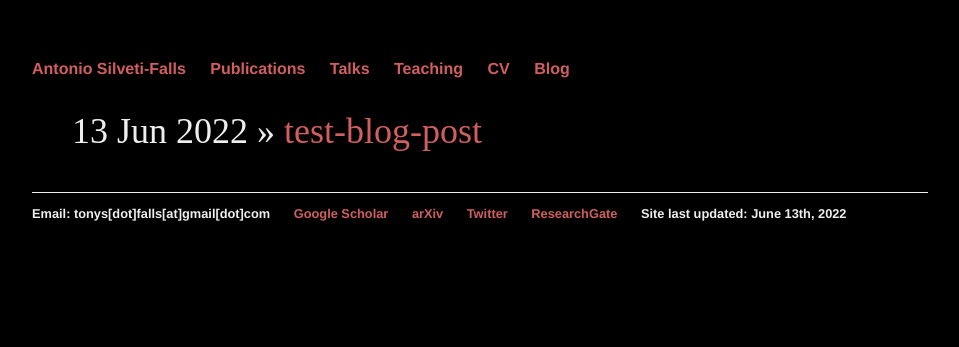
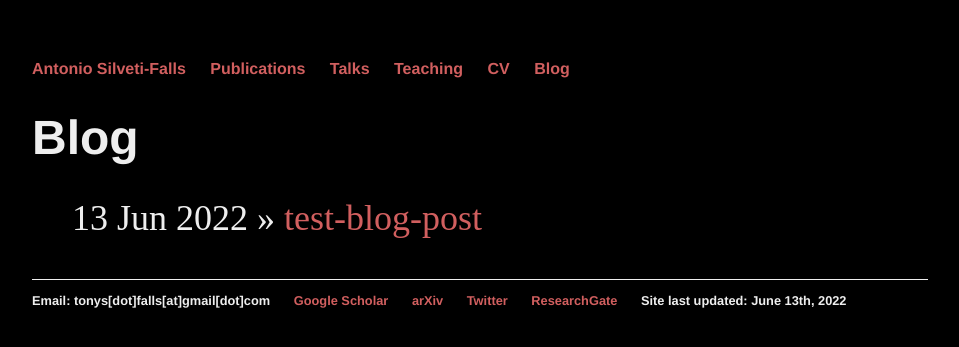
Before and after one commit to tonysf/tonysf.github.io, a Jekyll site: the page built from blog.html, in a window 1280 px wide. Shown: the top 347 px of the page, without its empty margins (160-1119 px from the left). Built offline with Jekyll 4.4.1, drawn with Linux system fonts in a browser that asks for light colours.

Commit message:
Update blog.html

```diff
--- a/blog.html
+++ b/blog.html
@@ -2,7 +2,7 @@
 layout: default
 title: SILVETI-FALLS Blog
 ---
-	<h1>{{ Blog }}</h1>
+	<h1>Blog</h1>
 	<ul class="posts">
 
 	  {% for post in site.posts %}
```
